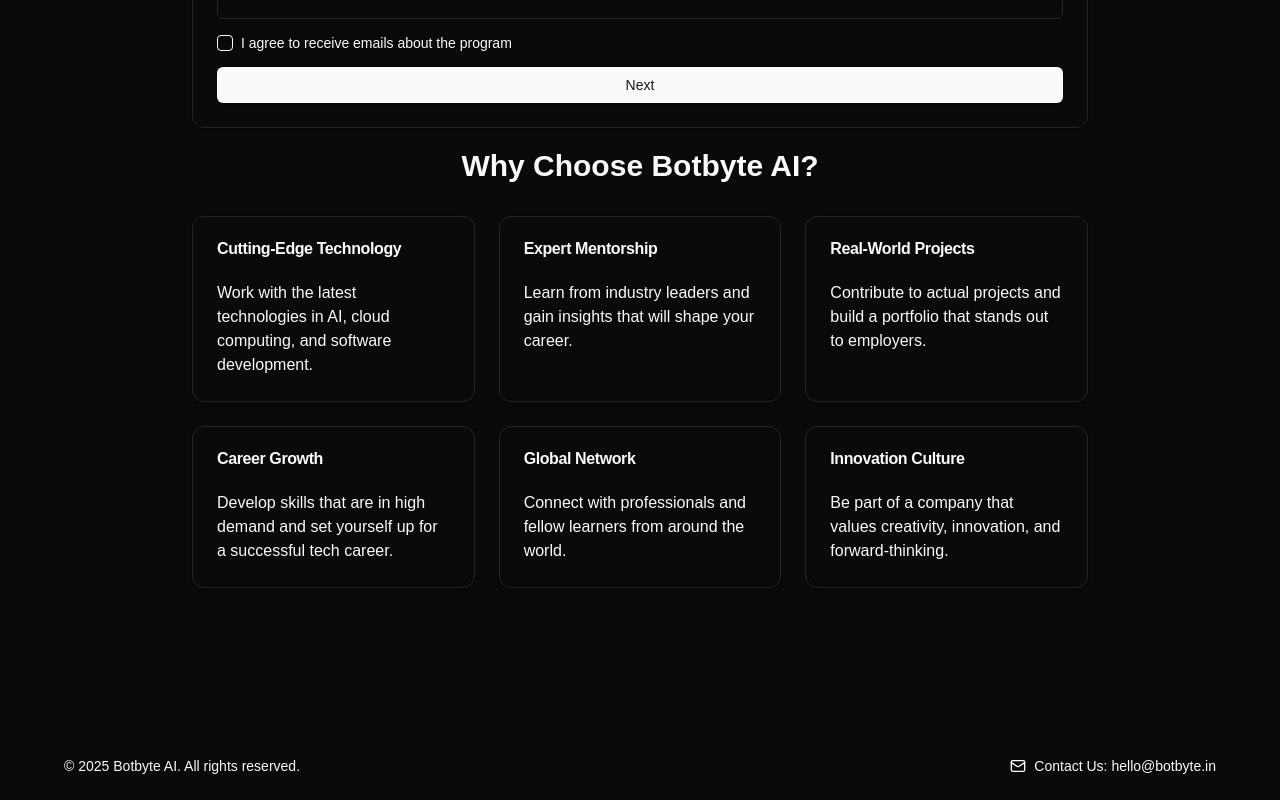
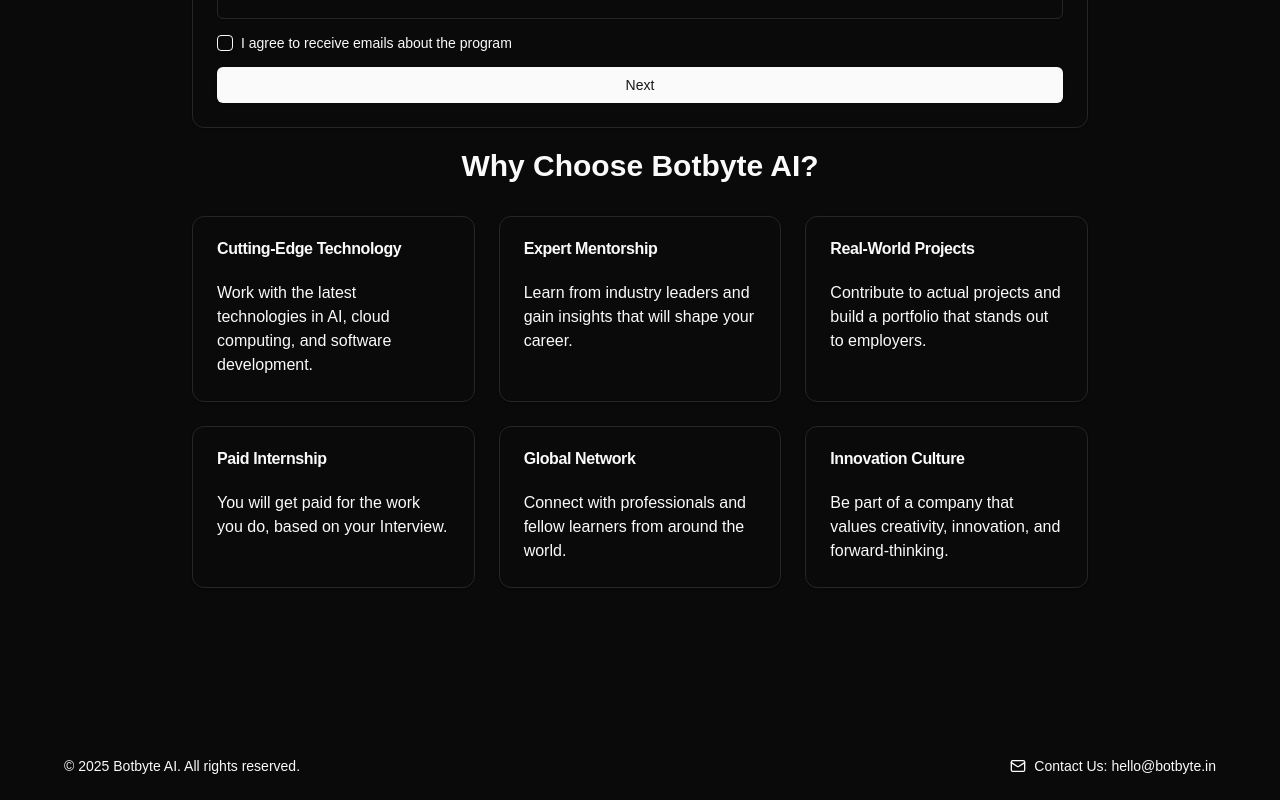
Before and after one commit to sanketbagad/career-botbyte, a Next.js app: page / in a window 1280 px wide. Shown: the part 996-1796 px from the top of the page. Built offline with nearby package versions, Linux system fonts and the light colour scheme.

Commit message:
Paid Internship

```diff
--- a/components/LearnMore.tsx
+++ b/components/LearnMore.tsx
@@ -25,10 +25,10 @@
         </Card>
         <Card>
           <CardHeader>
-            <CardTitle>Career Growth</CardTitle>
+            <CardTitle>Paid Internship</CardTitle>
           </CardHeader>
           <CardContent>
-            Develop skills that are in high demand and set yourself up for a successful tech career.
+           You will get paid for the work you do, based on your Interview.
           </CardContent>
         </Card>
         <Card>
```
